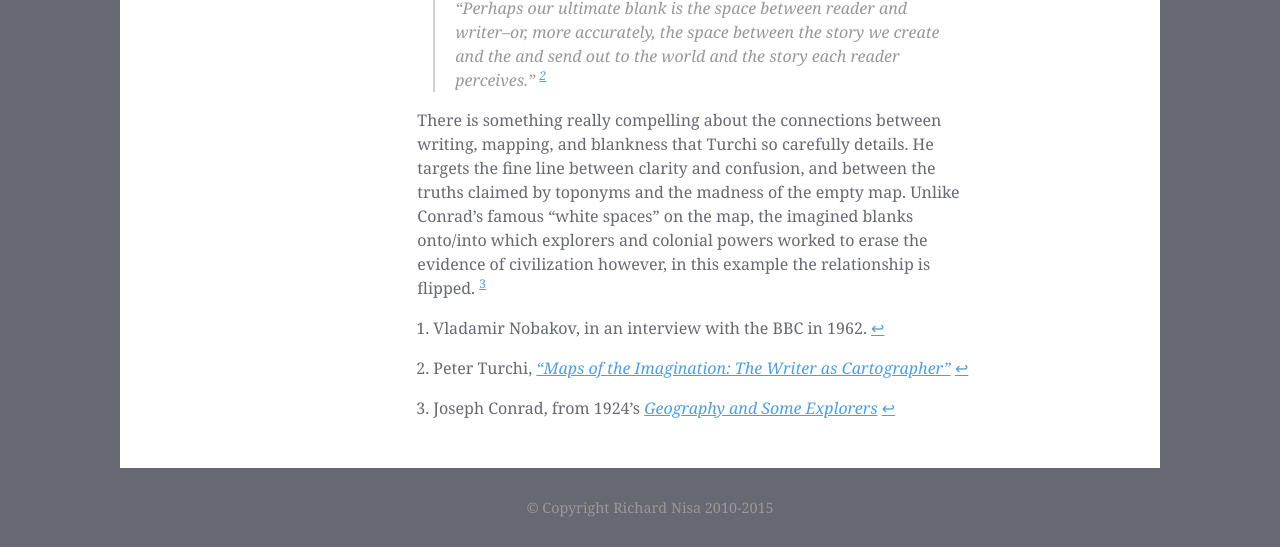
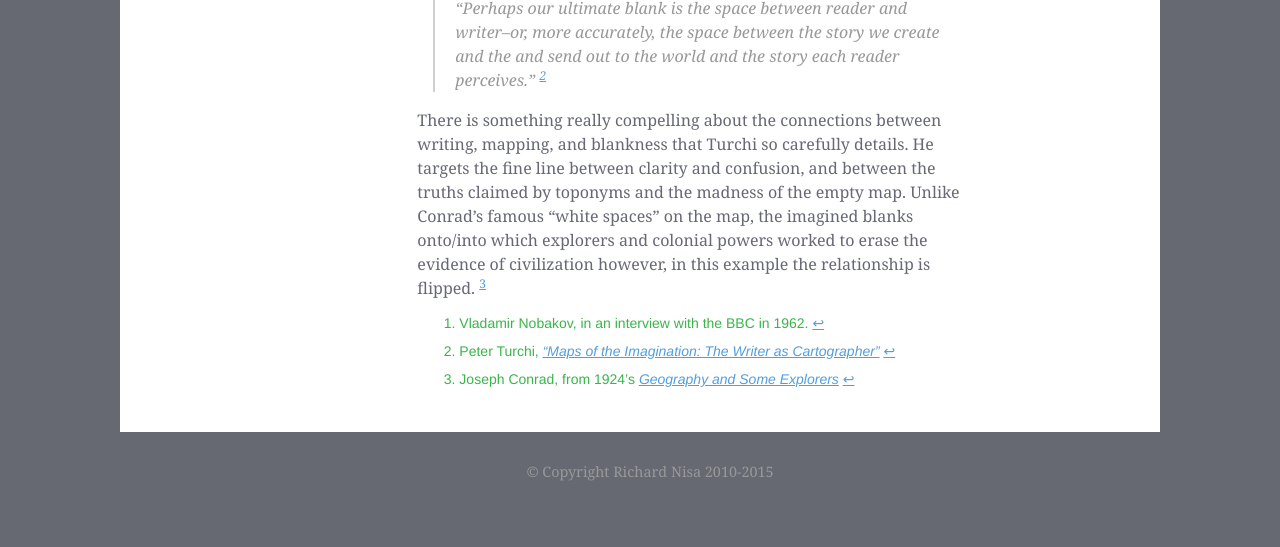
Before and after one commit to nisaface/nisaface.github.io, a Jekyll site: the page built from _posts/2014-11-21-exchanges-map.md, in a window 1280 px wide. Shown: the part 942-1489 px from the top of the page. Built offline with Jekyll 4.4.1, drawn with Linux system fonts in a browser that asks for light colours; after the commit the page ends 1453 px from its top, so only the background shows below that.

Commit message:
add footnote styling

```diff
--- a/css/style.css
+++ b/css/style.css
@@ -466,6 +466,18 @@ cite {
   color: #39B54A;
 
   }
+
+.footnotes {
+    border: none;
+    display: block;
+    font-style: normal;
+    font-family: Helvetica, Verdana, Arial, sans-serif;
+    margin-left: 2em;
+    font-size: .875em;
+    color: #39B54A;
+    line-height: 1em;
+
+    }
 
 blockquote {
   font-style: italic;
```
